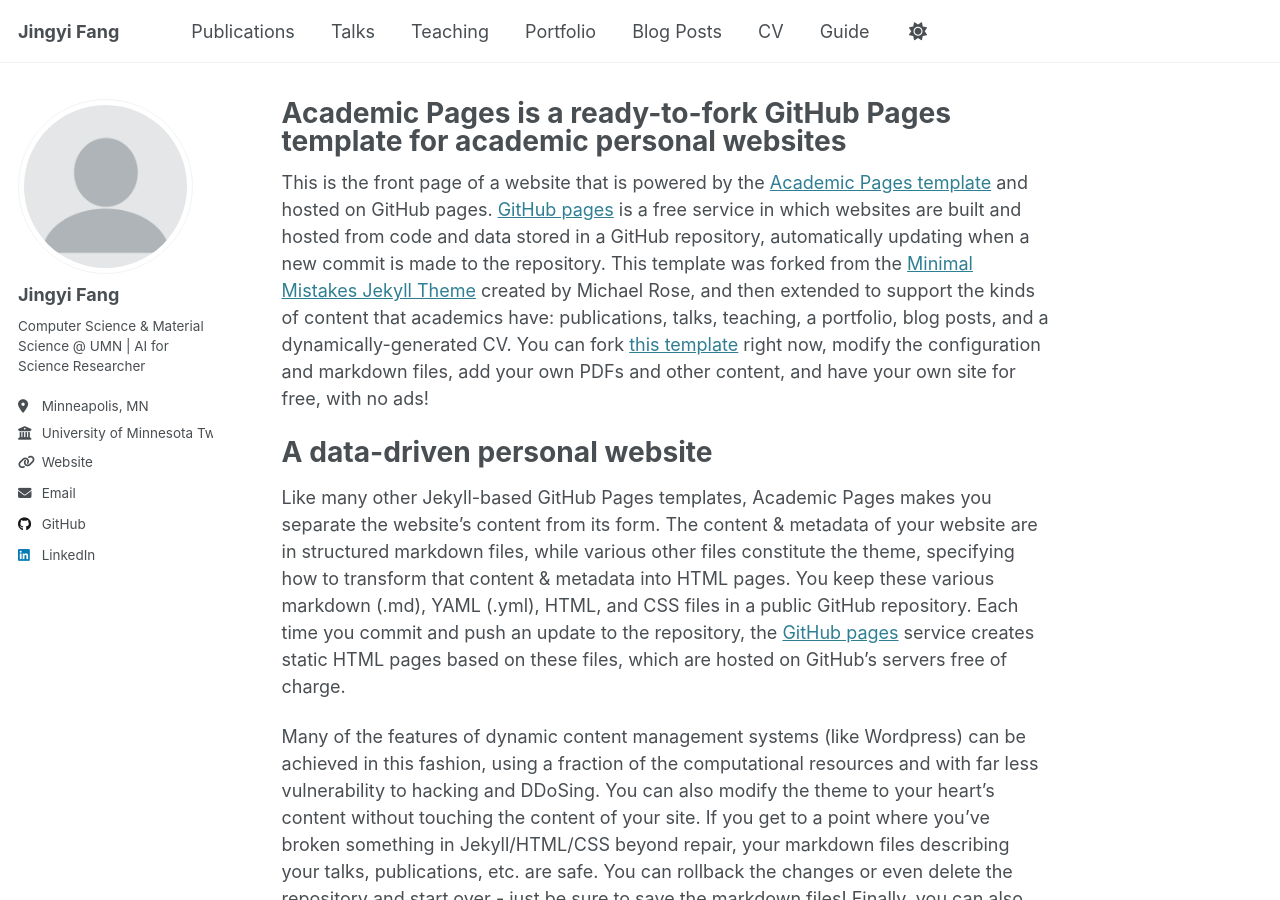
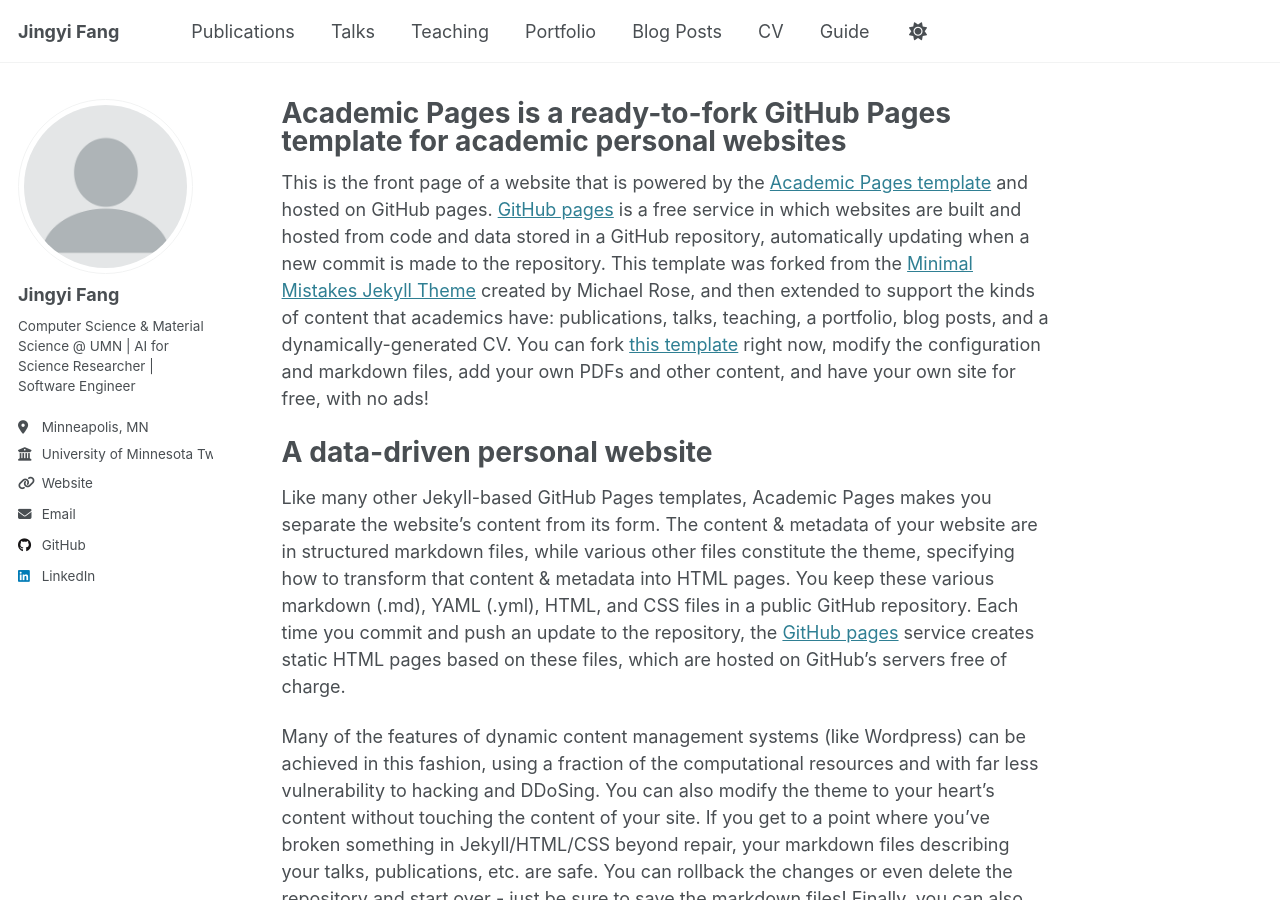
Before and after one commit to Abby0575/Abby057.github.io, a Jekyll site: the page built from _pages/about.md, in a window 1280 px wide and 900 px high. Built offline with Jekyll 4.4.1, drawn with Linux system fonts in a browser that asks for light colours.

Commit message:
Update 3

```diff
--- a/_config.yml
+++ b/_config.yml
@@ -25,7 +25,7 @@
   avatar           : "profile.png"
   name             : "Jingyi Fang"
   pronouns         : # example: "she/her"
-  bio              : "Computer Science & Material Science @ UMN | AI for Science Researcher"
+  bio              : "Computer Science & Material Science @ UMN | AI for Science Researcher | Software Engineer"
   location         : "Minneapolis, MN"
   employer         : "University of Minnesota Twin Cities"
   uri              : "https://Abby0575.github.io"
@@ -45,7 +45,7 @@
   bitbucket        : # Username - Update with your username on the site
   codepen          : # Username
   dribbble         : # Username
-  github           : "fang0575"
+  github           : "https://github.com/Abby0575"
   kaggle           : # Username
   stackoverflow    : # User number or user number and name (i.e., use "1" or "1/jeff-atwood")
 
```
